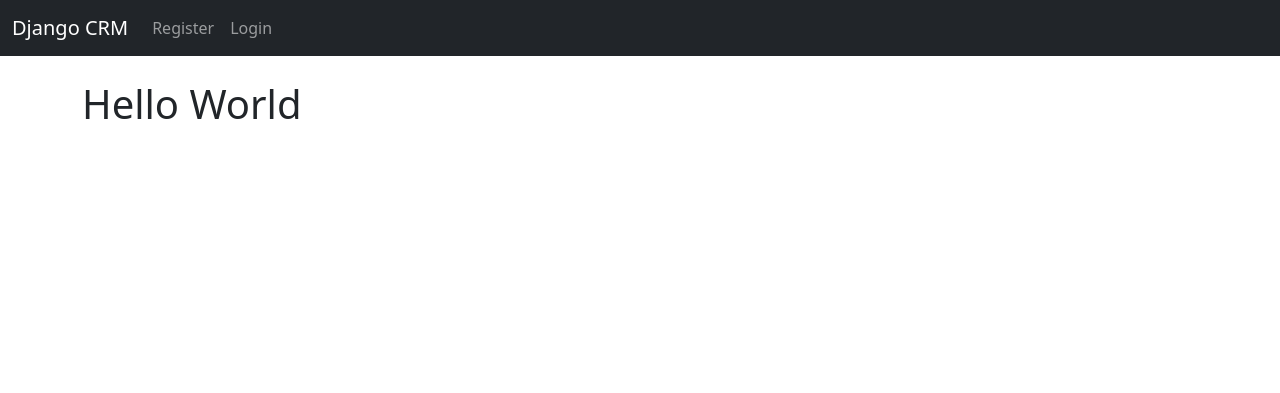
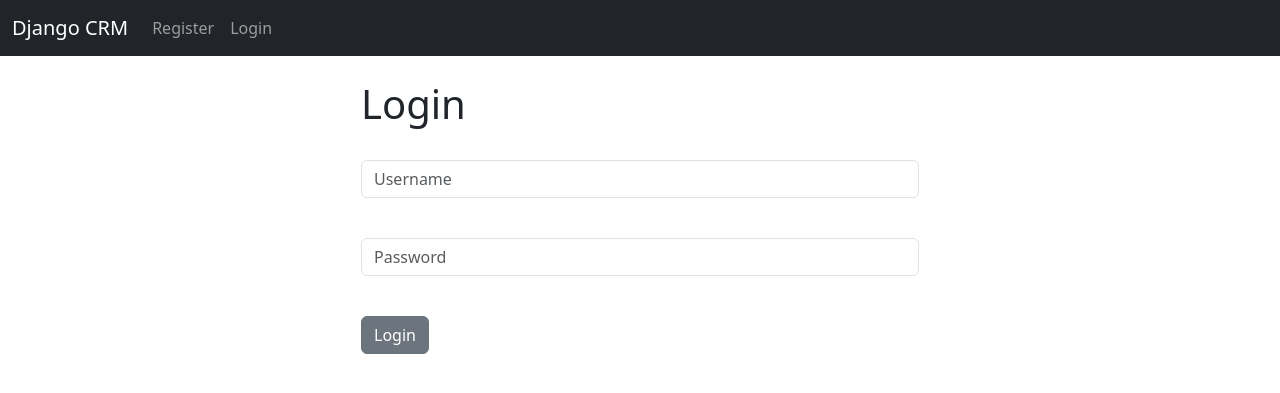
Before and after one commit to jonesong1/Django-CRM, a Django app: page / in a window 1280 px wide. Shown: the top 393 px of the page. Run offline with Django 3.2, Linux system fonts and the light colour scheme.

Commit message:
Setup basic login function

```diff
--- a/website/templates/base.html
+++ b/website/templates/base.html
@@ -10,6 +10,15 @@
     {% include 'navbar.html' %}
     <div class="container">
         <br/>
+        {% if messages %}
+          {% for message in messages %}
+            <div class="alert alert-warning alert-dismissible fade show" role="alert">
+              {{ message }}
+              <button type="button" class="btn-close" data-bs-dismiss="alert" aria-label="Close"></button>
+            </div>
+          {% endfor %}
+        {% endif %}
+
         {% block content %}
         {% endblock%}
     </div>
--- a/website/templates/home.html
+++ b/website/templates/home.html
@@ -2,6 +2,30 @@
 
 {% block content %}
 
-<h1>Hello World</h1>
+{% if user.is_authenticated %}
+
+<h1>placeholder</h1>
+
+{% else %}
+<div class="col-md-6 offset-md-3">
+    <h1>Login</h1>
+    <br/>
+
+    <form method="POST" action="{% url 'home' %}">
+        {% csrf_token %}
+
+    <div class="mb-3">
+        <input type="text" class="form-control" name="username", placeholder="Username" required>
+    </div><br/>
+    <div class="mb-3">
+        <input type="password" class="form-control" name="password", placeholder="Password" required>
+    </div><br/>
+    <button type="submit" class="btn btn-secondary">Login</button>
+
+    </form>
+
+</div>
+
+{% endif %}
 
 {% endblock %}
--- a/website/urls.py
+++ b/website/urls.py
@@ -3,4 +3,7 @@ from . import views
 
 urlpatterns = [
     path('', views.home, name='home'),
+    #path('login/', views.login_user, name='login'),
+    #path('logout/', views.logout_user, name='logout'),
+
 ]
--- a/website/views.py
+++ b/website/views.py
@@ -1,4 +1,23 @@
-from django.shortcuts import render
+from django.shortcuts import redirect, render
+from django.contrib.auth import authenticate, login, logout
+from django.contrib import messages
 
 def home(request):
-    return render(request, 'home.html', {})
+    # Check to see if logging in
+	if request.method == 'POST':
+		username = request.POST['username']
+		password = request.POST['password']
+		# Authenticate
+		user = authenticate(request, username=username, password=password)
+		if user is not None:
+			login(request, user)
+			messages.success(request, "You Have Been Logged In!")
+			return redirect('home')
+		else:
+			messages.success(request, "There Was An Error Logging In, Please Try Again...")
+			return redirect('home')
+	else:
+		return render(request, 'home.html', {})
+
+def logout_user(request):
+    pass
```
